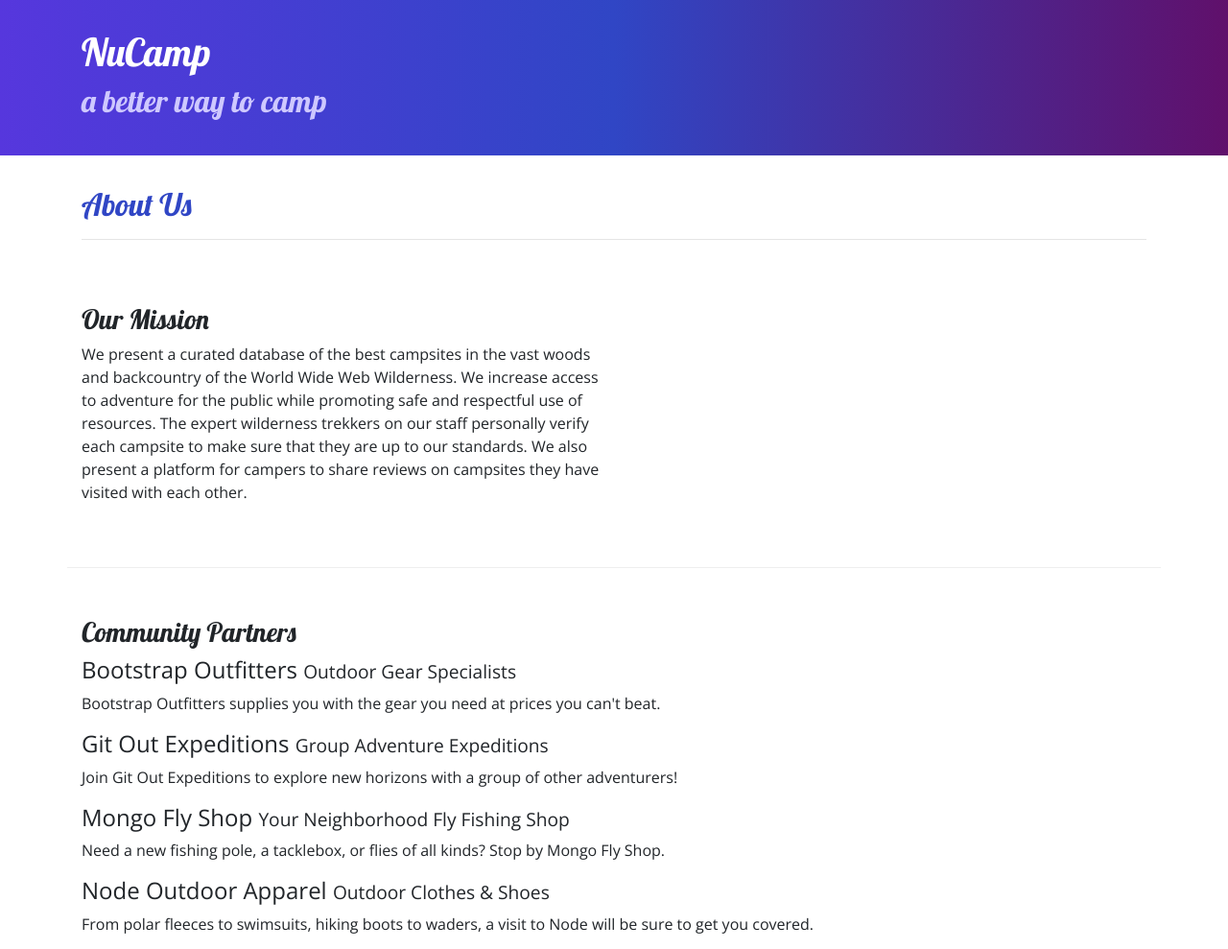
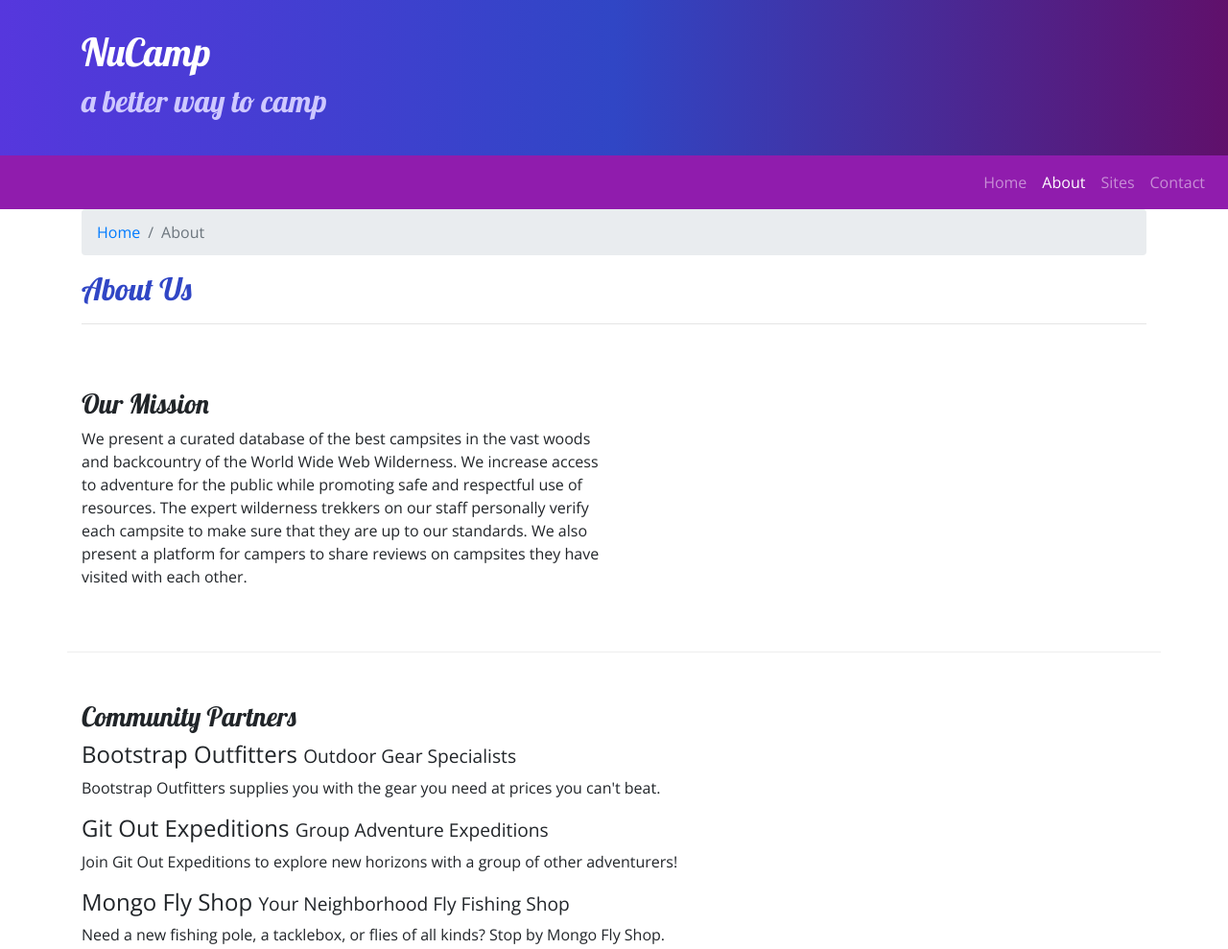
Before and after one commit to HeresJohnny5/nucampsite-bootstrap, a website: page aboutus.html in a window 1280 px wide. Shown: the top 989 px of the page at 96% size. Drawn offline with nearby package versions, Linux system fonts and the light colour scheme.

Commit message:
Navbar and Breadcrumbs

```diff
--- a/aboutus.html
+++ b/aboutus.html
@@ -22,9 +22,29 @@
     </div>
   </header>
 
+  <nav class="navbar navbar-expand-sm navbar-dark sticky-top">
+    <div class="container"></div>
+      <button class="navbar-toggler ml-auto" type="button" data-toggle="collapse" data-target="#nucampNavbar">
+        <span class="navbar-toggler-icon"></span>
+      </button>
+      <div class="collapse navbar-collapse" id="nucampNavbar">
+        <ul class="navbar-nav">
+          <li class="nav-item"><a class="nav-link" href="index.html">Home</a></li>
+          <li class="nav-item active"><a class="nav-link" href="#">About</a></li>
+          <li class="nav-item"><a class="nav-link" href="#">Sites</a></li>
+          <li class="nav-item"><a class="nav-link" href="#">Contact</a></li>
+        </ul>
+      </div>
+    </div>
+  </nav>
+
   <div class="container">
     <div class="row">
       <div class="col">
+        <ol class="breadcrumb">
+          <li class="breadcrumb-item"><a href="index.html">Home</a></li>
+          <li class="breadcrumb-item active">About</li>
+        </ol>
         <h2>About Us</h2>
         <hr />
       </div>
--- a/css/styles.css
+++ b/css/styles.css
@@ -23,6 +23,7 @@ footer {
   padding: 30px;
   background-image: linear-gradient(to right, #5637DD, #3046C5, #60106B);
   color: white;
+  margin: 0;
 }
 
 .row-content {
@@ -30,3 +31,7 @@ footer {
   border-bottom: 1px ridge;
   min-height: 200px;
 }
+
+.navbar {
+  background-color: #901CAD;
+}
```
Also changed, not shown: index.html (+16 -0 lines).
